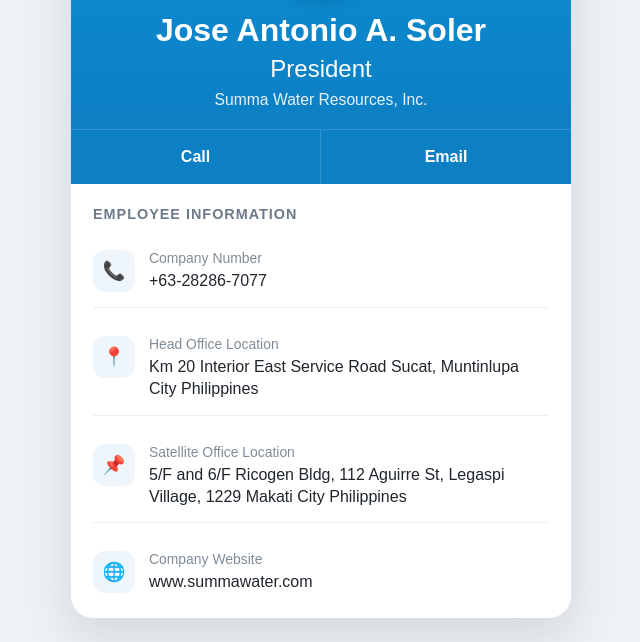
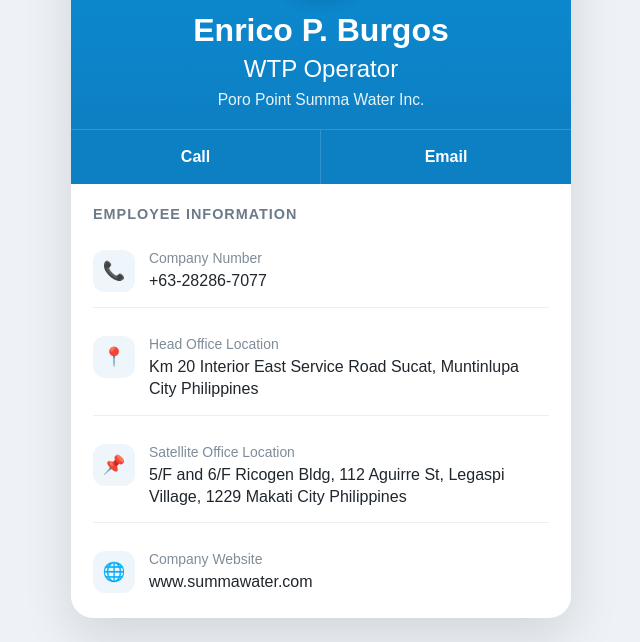
Before and after one commit to dylanaranas3-cloud/Employee_QR, a plain HTML site: page Burgos.html in a window 1280 px wide. Shown: the part 165-807 px from the top of the page, without its empty margins (319-959 px from the left). Drawn offline with Linux system fonts and the light colour scheme.

Commit message:
Update Burgos.html

```diff
--- a/Burgos.html
+++ b/Burgos.html
@@ -13,14 +13,14 @@
       <div class="logo-wrap">
         <img src="Company_Logo.png" alt="Company Logo" />
       </div>
-      <div class="name">Jose Antonio A. Soler</div>
-      <div class="job-title">President</div>
-      <div class="company">Summa Water Resources, Inc.</div>
+      <div class="name">Enrico P. Burgos</div>
+      <div class="job-title">WTP Operator</div>
+      <div class="company">Poro Point Summa Water Inc.</div>
     </div>
 
     <div class="actions">
-      <a href="tel:09612185575">Call</a>
-      <a href="raponcio@summawater.com">Email</a>
+      <a href="tel:09458704219">Call</a>
+      <a href="mailto:bfbugarin@summawater.com">Email</a>
     </div>
 
     <div class="section">
```
